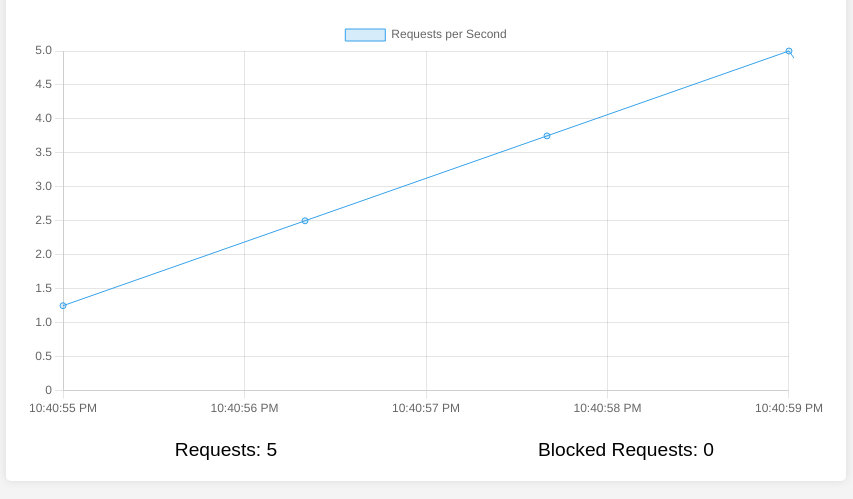
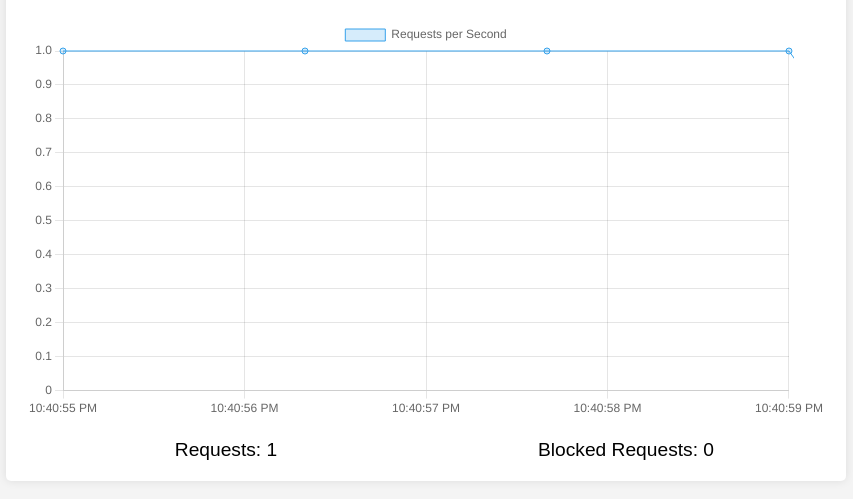
Before and after one commit to VampXDW/yofak, a plain HTML site: page index.html in a window 1280 px wide. Shown: the part 101-600 px from the top of the page, without its empty margins (214-1067 px from the left). Drawn offline with nearby package versions, Linux system fonts and the light colour scheme.

Commit message:
Update index.html

```diff
--- a/index.html
+++ b/index.html
@@ -85,17 +85,17 @@
       document.getElementById('blockedRequests').textContent = blocked;
     }
 
-    // Fungsi untuk menyimpan data ke local storage
+    // Fungsi untuk menyimpan data ke session storage
     function saveData(total, blocked) {
-      localStorage.setItem('totalRequests', total);
-      localStorage.setItem('blockedRequests', blocked);
+      sessionStorage.setItem('totalRequests', total);
+      sessionStorage.setItem('blockedRequests', blocked);
     }
 
-    // Fungsi untuk mengambil data dari local storage
+    // Fungsi untuk mengambil data dari session storage
     function getData() {
       return {
-        totalRequests: parseInt(localStorage.getItem('totalRequests') || '0', 10),
-        blockedRequests: parseInt(localStorage.getItem('blockedRequests') || '0', 10)
+        totalRequests: parseInt(sessionStorage.getItem('totalRequests') || '0', 10),
+        blockedRequests: parseInt(sessionStorage.getItem('blockedRequests') || '0', 10)
       };
     }
 
@@ -103,17 +103,27 @@
     let { totalRequests, blockedRequests } = getData();
     updateStats(totalRequests, blockedRequests);
 
-    // Loop untuk memperbarui grafik setiap detik
-    setInterval(() => {
+    // Fungsi untuk mencatat setiap kali halaman diakses atau di-refresh
+    function trackRequest() {
       totalRequests++;
       let isBlocked = Math.random() < 0.1; // Simulasi 10% request diblokir
       if (isBlocked) {
         blockedRequests++;
       }
+      saveData(totalRequests, blockedRequests);
+    }
+
+    // Track request saat halaman di-load
+    window.addEventListener('load', () => {
+      trackRequest();
+      updateStats(totalRequests, blockedRequests);
+    });
+
+    // Loop untuk memperbarui grafik setiap detik
+    setInterval(() => {
       let currentTime = new Date().toLocaleTimeString(); // Mendapatkan waktu saat ini
       addData(requestChart, currentTime, totalRequests); // Menambahkan data ke grafik
       updateStats(totalRequests, blockedRequests); // Memperbarui statistik
-      saveData(totalRequests, blockedRequests); // Menyimpan data ke local storage
     }, 1000); // Interval setiap detik (1000ms)
   </script>
 </body>
```
